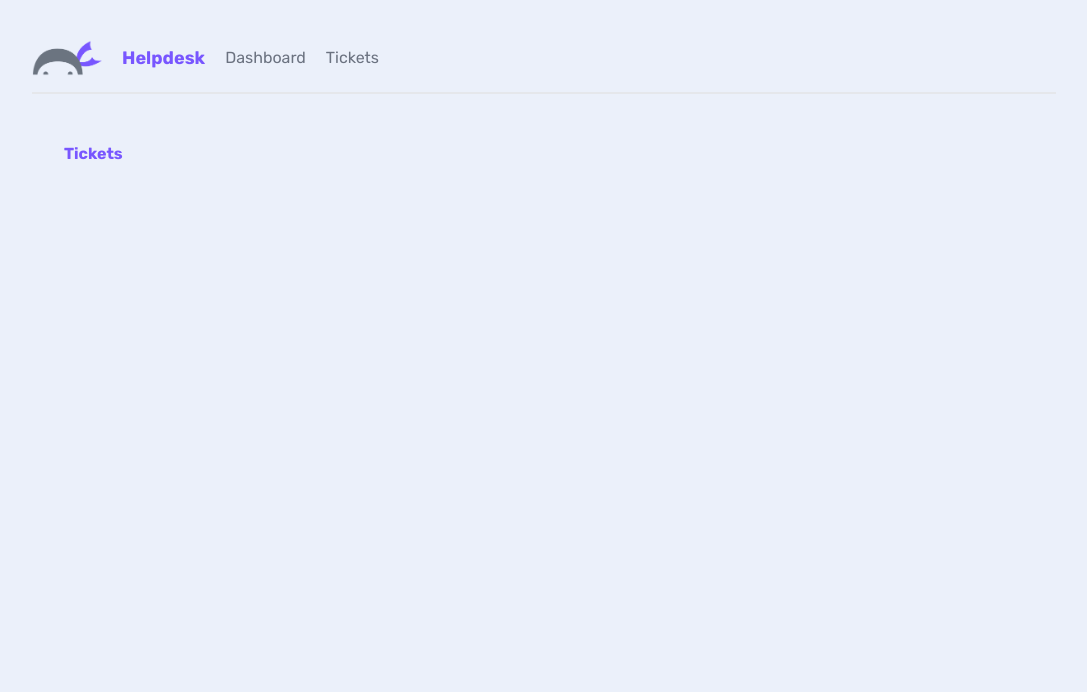
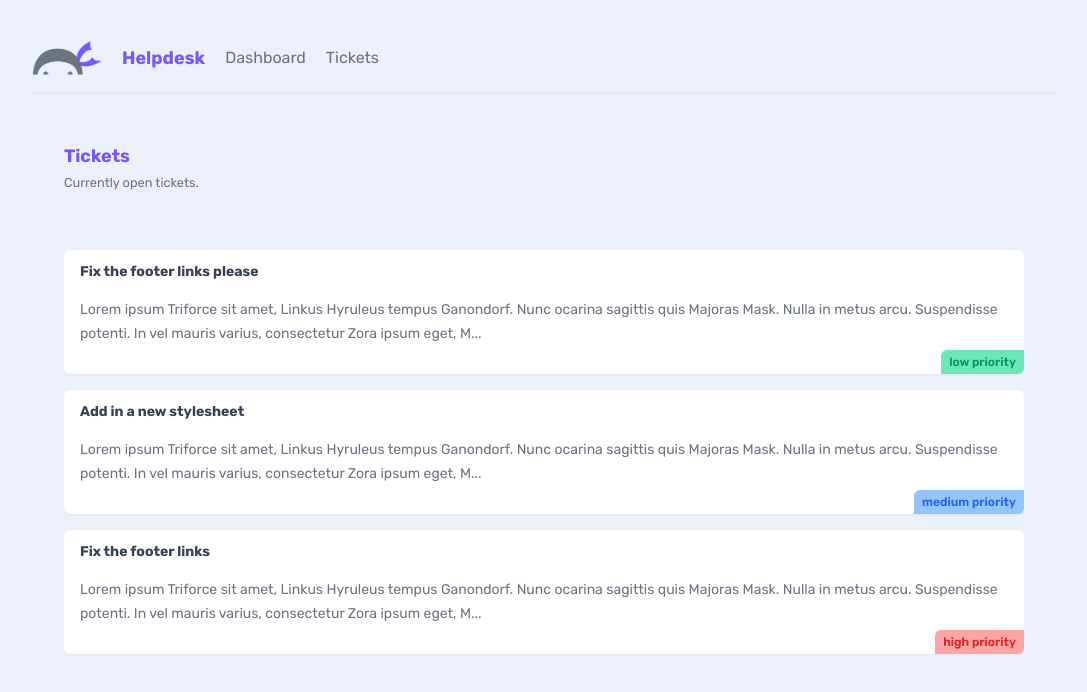
Before and after one commit to rafaldzielak/helpdesk-next-nn, a Next.js app: page /tickets in a window 1280 px wide. Shown: the top 692 px of the page, without its empty margins (96-1183 px from the left). Built offline with nearby package versions, Linux system fonts and the light colour scheme; data requests are answered from the project's data file.

Commit message:
Data fetching & revalidation

```diff
--- /dev/null
+++ b/_data/db.json
@@ -0,0 +1,25 @@
+{
+  "tickets": [
+    {
+      "id": "1",
+      "title": "Fix the footer links please",
+      "body": "Lorem ipsum Triforce sit amet, Linkus Hyruleus tempus Ganondorf. Nunc ocarina sagittis quis Majoras Mask. Nulla in metus arcu. Suspendisse potenti. In vel mauris varius, consectetur Zora ipsum eget, Master Sword porttitor urna. Fusce elementum urna elit, eget eleifend velit consectetur eget. Integer vel lobortis ipsum, vitae auctor Ocarina of Time. Donec sed urna dapibus, interdum magna a, eleifend magna. Curabitur tincidunt enim a neque volutpat. Phasellus auctor magna vel nunc pretium, ut volutpat justo tristique. Pellentesque cursus convallis mauris, in tempus enim tincidunt vitae.",
+      "priority": "low",
+      "user_email": "mario@netninja.dev"
+    },
+    {
+      "id": "2",
+      "title": "Add in a new stylesheet",
+      "body": "Lorem ipsum Triforce sit amet, Linkus Hyruleus tempus Ganondorf. Nunc ocarina sagittis quis Majoras Mask. Nulla in metus arcu. Suspendisse potenti. In vel mauris varius, consectetur Zora ipsum eget, Master Sword porttitor urna. Fusce elementum urna elit, eget eleifend velit consectetur eget. Integer vel lobortis ipsum, vitae auctor Ocarina of Time. Donec sed urna dapibus, interdum magna a, eleifend magna. Curabitur tincidunt enim a neque volutpat. Phasellus auctor magna vel nunc pretium, ut volutpat justo tristique. Pellentesque cursus convallis mauris, in tempus enim tincidunt vitae.",
+      "priority": "medium",
+      "user_email": "mario@netninja.dev"
+    },
+    {
+      "id": "3",
+      "title": "Fix the footer links",
+      "body": "Lorem ipsum Triforce sit amet, Linkus Hyruleus tempus Ganondorf. Nunc ocarina sagittis quis Majoras Mask. Nulla in metus arcu. Suspendisse potenti. In vel mauris varius, consectetur Zora ipsum eget, Master Sword porttitor urna. Fusce elementum urna elit, eget eleifend velit consectetur eget. Integer vel lobortis ipsum, vitae auctor Ocarina of Time. Donec sed urna dapibus, interdum magna a, eleifend magna. Curabitur tincidunt enim a neque volutpat. Phasellus auctor magna vel nunc pretium, ut volutpat justo tristique. Pellentesque cursus convallis mauris, in tempus enim tincidunt vitae.",
+      "priority": "high",
+      "user_email": "peach@netninja.dev"
+    }
+  ]
+}
--- a/app/globals.css
+++ b/app/globals.css
@@ -70,3 +70,63 @@ form {
 form label {
   @apply block;
 }
+form input,
+form textarea,
+form select {
+  @apply block
+    mt-2 my-4 px-2 py-1
+    rounded-sm w-full;
+}
+form button {
+  @apply block mx-auto;
+}
+
+/* feedback styles */
+.error {
+  @apply border-2
+    border-red-500
+    bg-red-300
+    text-red-800
+    py-1 px-2
+    rounded-sm
+    block
+    max-w-fit
+    my-4 mx-auto;
+}
+
+/* card styles */
+.card {
+  @apply bg-white
+    shadow-sm
+    rounded-md
+    py-3 px-4 my-4
+    relative
+    overflow-hidden;
+}
+.card h3 {
+  @apply font-bold text-gray-700 text-sm
+    mb-0;
+}
+.card p {
+  @apply my-4 text-sm leading-6;
+}
+
+/* pill styles */
+.pill {
+  @apply py-1 px-2 mt-3
+    inline-block
+    text-xs font-semibold;
+}
+.pill.high {
+  @apply bg-red-300 text-red-600;
+}
+.pill.medium {
+  @apply bg-blue-300 text-blue-600;
+}
+.pill.low {
+  @apply bg-emerald-300 text-emerald-600;
+}
+.card .pill {
+  @apply absolute bottom-0 right-0
+    rounded-tl-md;
+}
--- /dev/null
+++ b/app/tickets/TicketList.jsx
@@ -0,0 +1,26 @@
+async function getTickets() {
+  const res = await fetch("http://localhost:4000/tickets", {
+    next: {
+      revalidate: 0, // use 0 to opt out of using cache
+    },
+  });
+
+  return res.json();
+}
+
+export default async function TicketList() {
+  const tickets = await getTickets();
+
+  return (
+    <>
+      {tickets.map((ticket) => (
+        <div key={ticket.id} className='card my-5'>
+          <h3>{ticket.title}</h3>
+          <p>{ticket.body.slice(0, 200)}...</p>
+          <div className={`pill ${ticket.priority}`}>{ticket.priority} priority</div>
+        </div>
+      ))}
+      {tickets.length === 0 && <p className='text-center'>There are no open tickets, yay!</p>}
+    </>
+  );
+}
--- a/app/tickets/page.jsx
+++ b/app/tickets/page.jsx
@@ -1,11 +1,17 @@
-import React from "react";
+import TicketList from "./TicketList";
 
-const Tickets = () => {
+export default function Tickets() {
   return (
     <main>
-      <h2>Tickets</h2>
+      <nav>
+        <div>
+          <h2>Tickets</h2>
+          <p>
+            <small>Currently open tickets.</small>
+          </p>
+        </div>
+      </nav>
+      <TicketList />
     </main>
   );
-};
-
-export default Tickets;
+}
--- a/package.json
+++ b/package.json
@@ -6,12 +6,14 @@
     "dev": "next dev",
     "build": "next build",
     "start": "next start",
-    "lint": "next lint"
+    "lint": "next lint",
+    "start-server": "json-server --watch ./_data/db.json --port 4000"
   },
   "dependencies": {
     "autoprefixer": "10.4.14",
     "eslint": "8.46.0",
     "eslint-config-next": "13.4.13",
+    "json-server": "^0.17.3",
     "next": "13.4.13",
     "postcss": "8.4.27",
     "react": "18.2.0",
```
Also changed, not shown: 1 other file (tests, documents, lock files or other folders).
